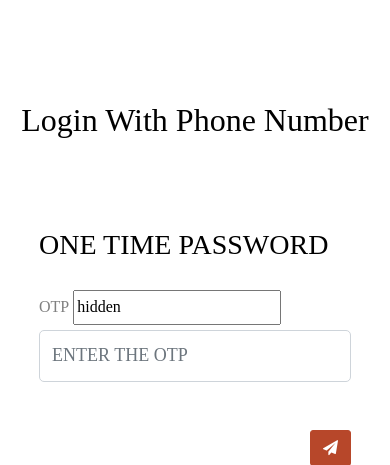
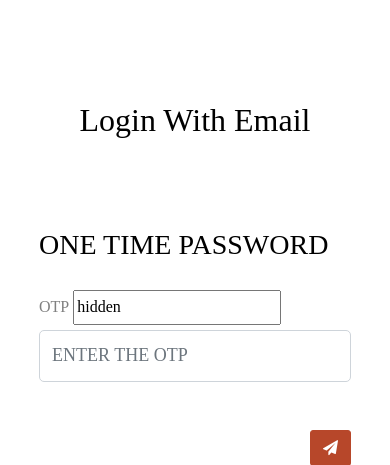
Before and after one commit to rohanraj7/Gameload-Ecom, a Django app: page /otplogin/ in a window 390 px wide. Shown: the top 465 px of the page. Run offline with Django 4.2, Linux system fonts and the light colour scheme; some libraries are stand-ins or nearby versions.

Commit message:
the phone number changes into the Email

```diff
--- a/templates/otp/phoneotp.html
+++ b/templates/otp/phoneotp.html
@@ -21,7 +21,7 @@
 		<div class="container">
 			<div class="row justify-content-center">
 				<div class="col-md-6 text-center mb-5">
-					<h2 class="heading-section">Login With Phone Number</h2>
+					<h2 class="heading-section">Login With Email</h2>
 				</div>
 			</div>
 			<div class="row justify-content-center">
```
